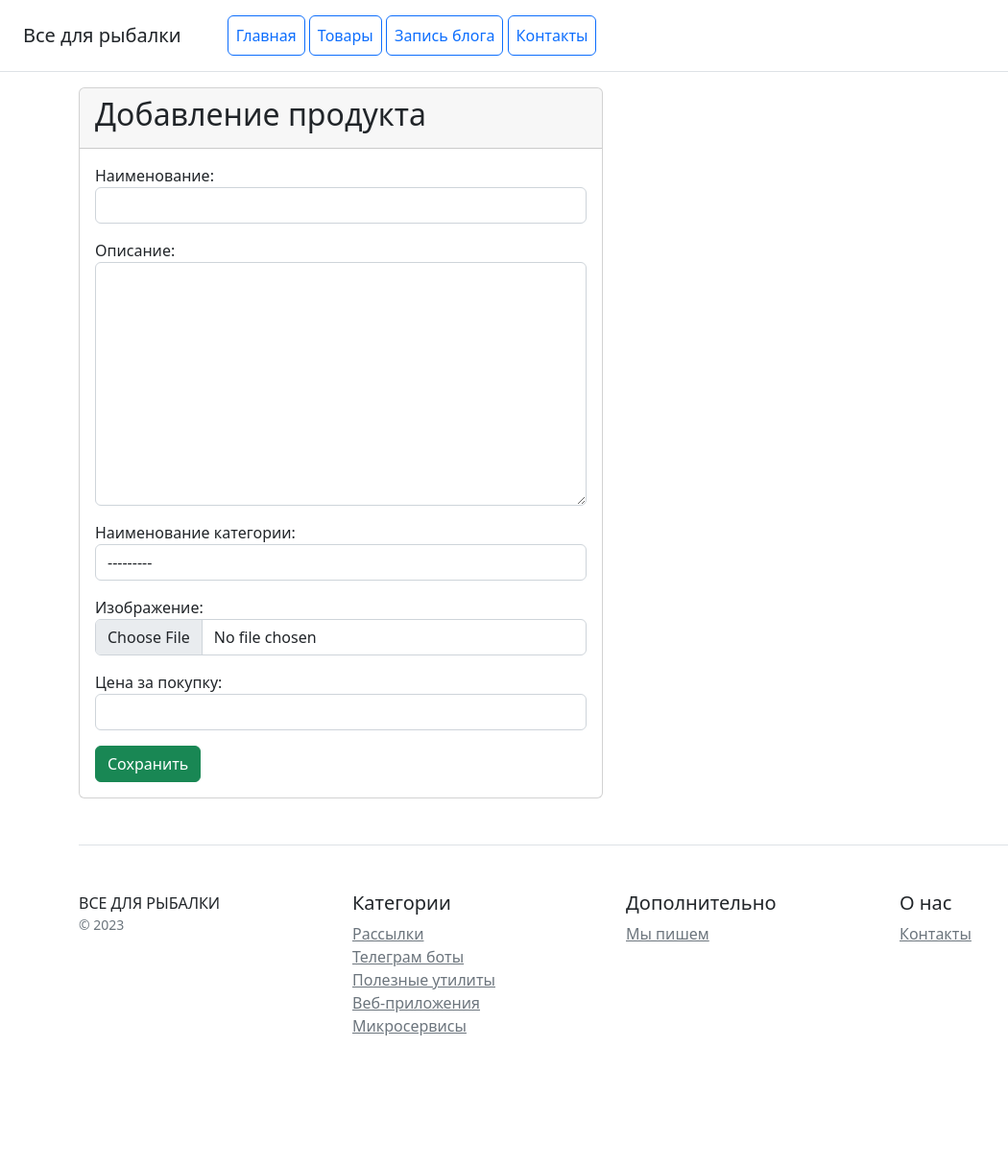
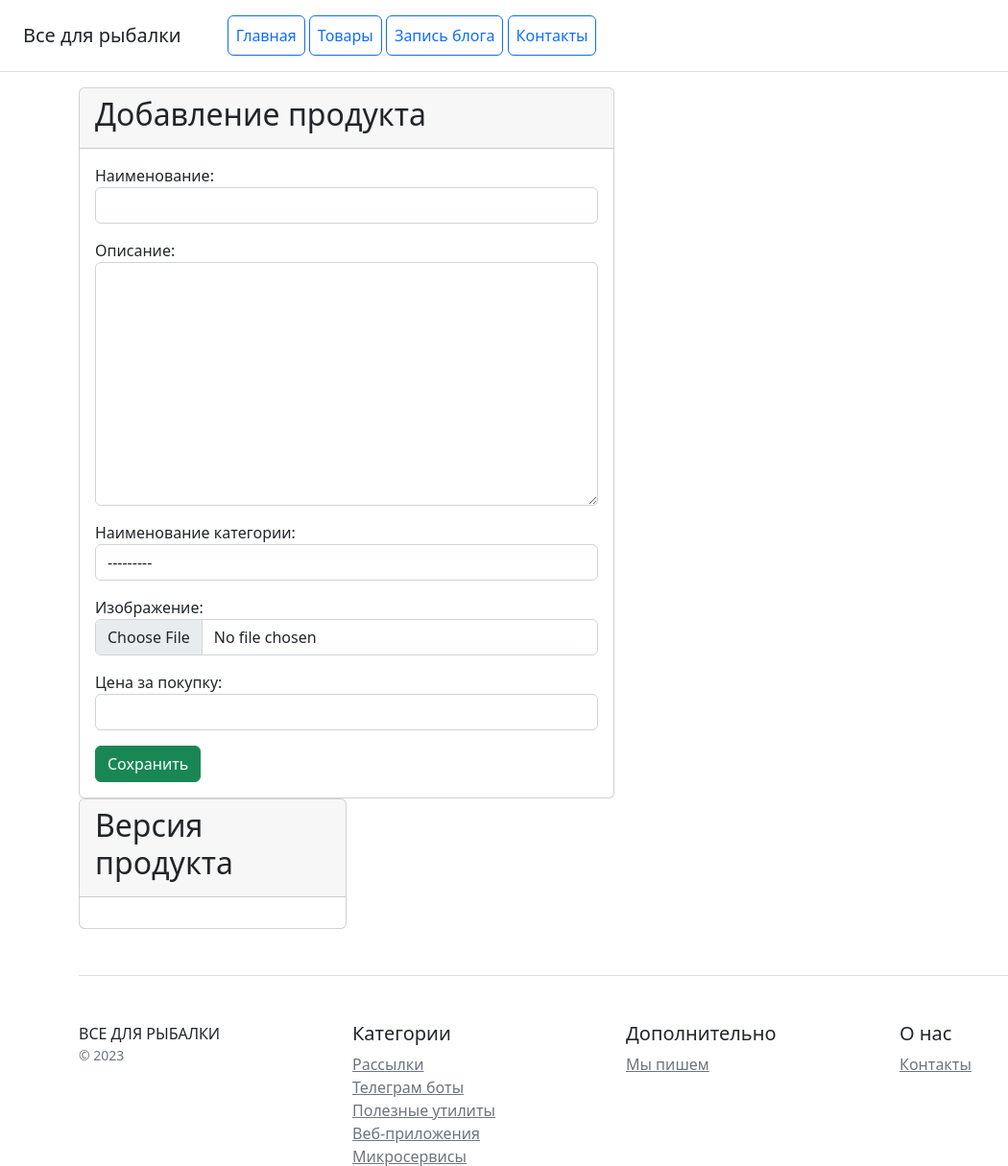
Before and after one commit to MilanKutnaGora/Project_django, a Django app: page /shop/create/ in a window 1280 px wide. Shown: the top 1215 px of the page at 96% size, without its empty margins (0-1050 px from the left). Before the commit the page ends 1079 px from the top, so only its background shows below. Run offline with Django 4.2, Linux system fonts and the light colour scheme; data comes from the database, SQL or seed files in the repository; some libraries are stand-ins or nearby versions.

Commit message:
step 5 final

```diff
--- a/catalog/templates/catalog/product_form.html
+++ b/catalog/templates/catalog/product_form.html
@@ -1,6 +1,8 @@
 {% extends 'catalog/base.html' %}
 
 {% block content_1 %}
+    <div class="col-12">
+        <form method="post" enctype="multipart/form-data">
             <div class="col-6">
                 <div class="card">
                     <div class="card-header">
@@ -9,12 +11,28 @@
                         </h2>
                     </div>
                     <div class="card-body">
-                <form method="post" enctype="multipart/form-data">
                         {% csrf_token %}
                         {{ form.as_p }}
                         <button type="submit" class="btn btn-success">Сохранить</button>
-                </form>
+
+                    </div>
+                </div>
+                <div class="col-6">
+                    <div class="card">
+                    <div class="card-header">
+                        <h2 class="card-title">
+                            Версия продукта
+                        </h2>
+                    </div>
+                    <div class="card-body">
+                        {{ formset.management_form }}
+                        {% for form in formset.forms %}
+                            {{ form.as_p }}
+                        {% endfor %}
                     </div>
                 </div>
                 </div>
+            </div>
+        </form>
+    </div>
 {% endblock %}
--- a/catalog/views.py
+++ b/catalog/views.py
@@ -1,9 +1,10 @@
+from django.forms import inlineformset_factory
 from django.shortcuts import render
 from django.urls import reverse_lazy
 from django.views.generic import ListView, DetailView, CreateView, UpdateView
 
-from catalog.forms import ProductForm
-from catalog.models import Product
+from catalog.forms import ProductForm, VersionForm
+from catalog.models import Product, Version
 
 
 def index(request):
@@ -49,3 +50,24 @@ class ProductUpdateView(UpdateView):
     model = Product
     form_class = ProductForm
     success_url = reverse_lazy('catalog:index_shop')
+
+    def get_context_data(self, **kwargs):
+        context_data = super().get_context_data(**kwargs)
+        VersionFormset = inlineformset_factory(Product, Version, form=VersionForm, extra=1,)
+        if self.request.method == 'POST':
+            formset = VersionFormset(self.request.POST, instance=self.object)
+        else:
+            formset = VersionFormset(instance=self.object)
+        context_data['formset'] = formset
+        return context_data
+
+    def form_valid(self, form):
+        formset = self.get_context_data()['formset']
+        if form.is_valid():
+            self.object = form.save()
+            if formset.is_valid():
+                formset.instance = self.object
+                formset.save()
+            else:
+                return self.form_invalid(form)
+        return super().form_valid(form)
```
Also changed, not shown: catalog/forms.py (+9 -0 lines). Lines whose indentation alone changed are shown as unchanged.
